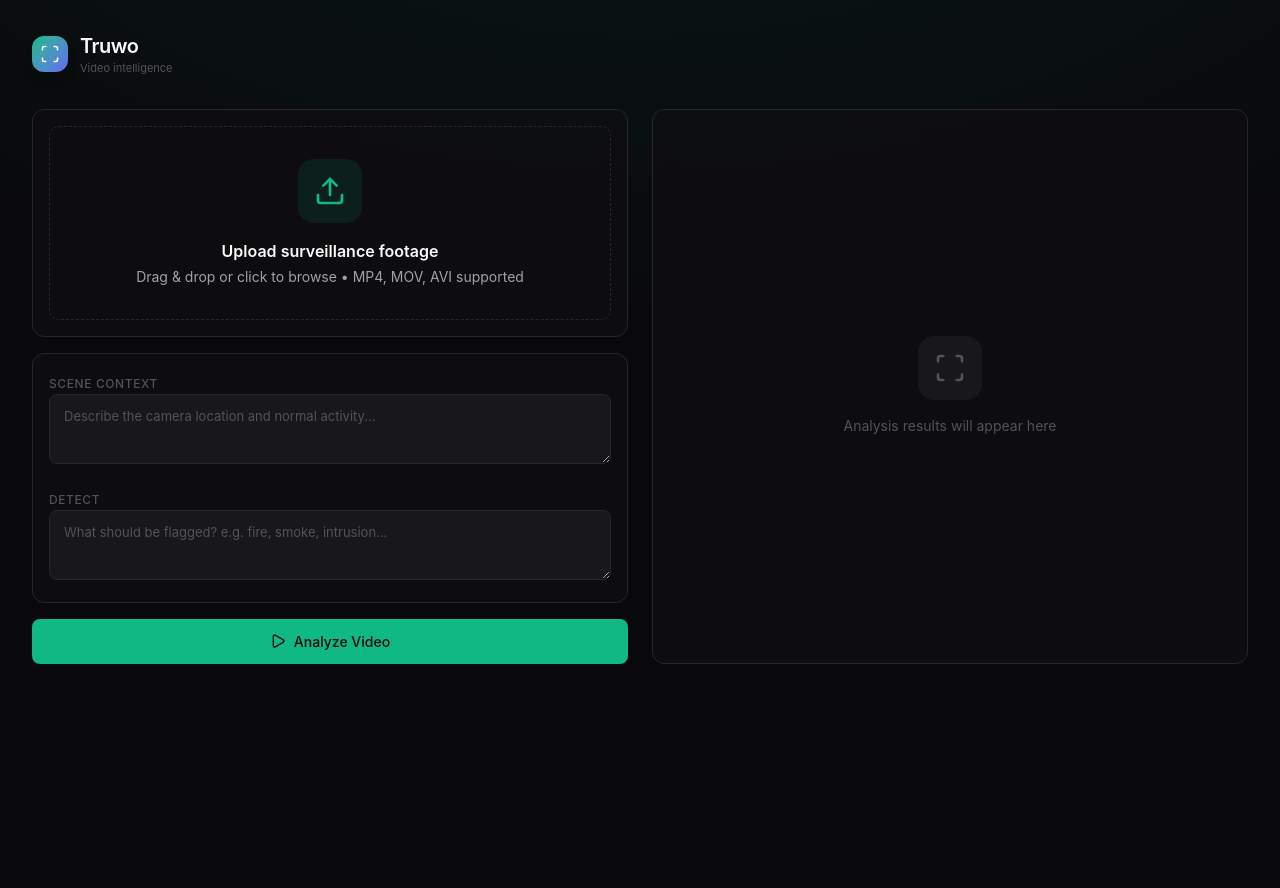
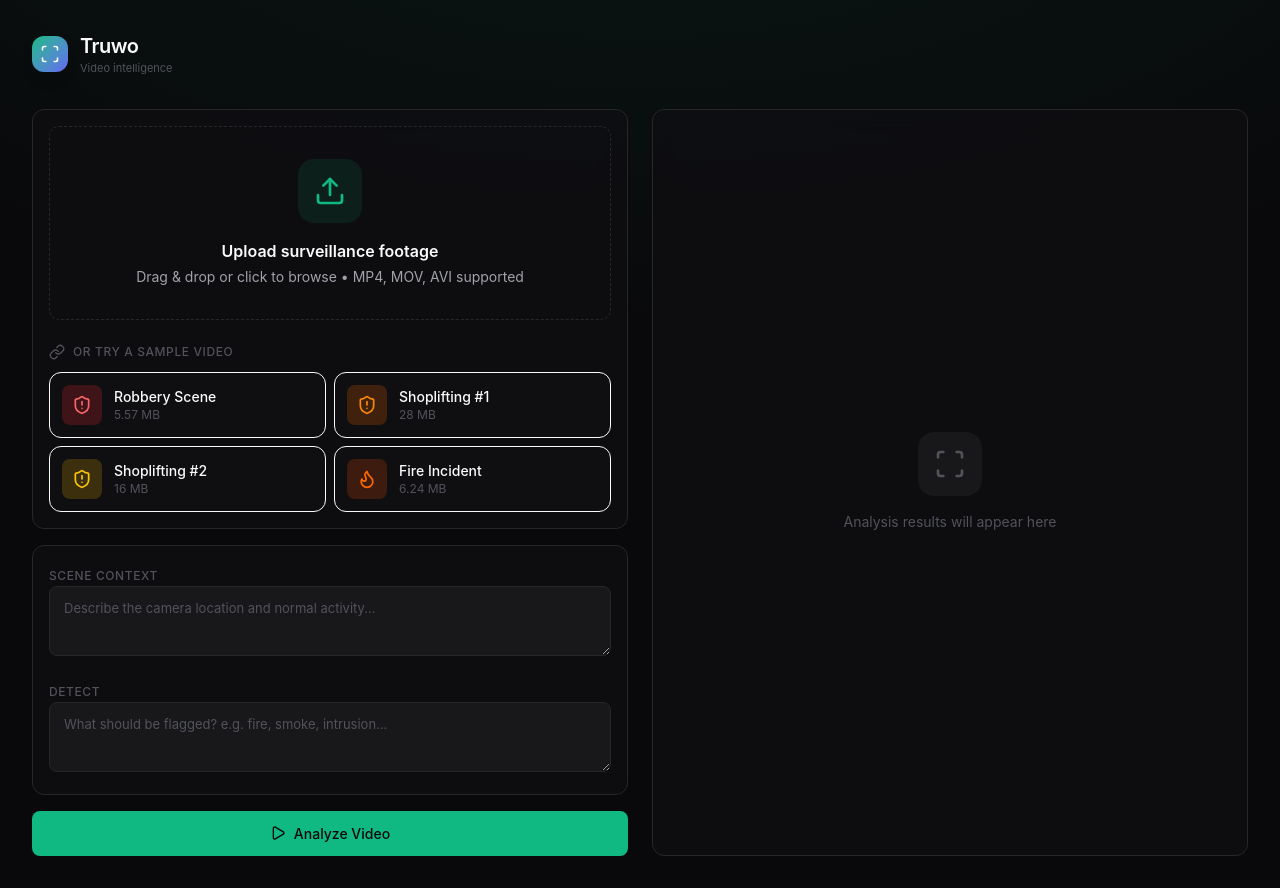
Before and after one commit to shivamsark2001/demo-ai-vid-security, a Next.js app: page / in a window 1280 px wide. Before the commit the page ends 800 px from the top, so only its background shows below. Built offline with nearby package versions, Linux system fonts and the light colour scheme.

Commit message:
feat: Add sample videos for demo
- Add 4 pre-loaded sample videos (Robbery, Shoplifting x2, Fire)
- Sample videos skip upload step since they're already hosted
- Auto-populate context fields when selecting a sample
- Clean UI with icons and visual feedback for sample selection

```diff
--- a/src/app/page.tsx
+++ b/src/app/page.tsx
@@ -3,15 +3,18 @@
 import { useState, useRef, useCallback } from 'react';
 import { Scan, Play } from 'lucide-react';
 import { upload } from '@vercel/blob/client';
-import { VideoUpload } from '@/components/VideoUpload';
+import { VideoUpload, SAMPLE_VIDEOS } from '@/components/VideoUpload';
 import { ContextInput } from '@/components/ContextInput';
 import { AnalysisProgress } from '@/components/AnalysisProgress';
 import { VideoPlayer, VideoPlayerRef } from '@/components/VideoPlayer';
 import { PipelineResults } from '@/components/PipelineResults';
 import { AnalysisStatus, AnalysisResult } from '@/types';
 
+type SampleVideo = typeof SAMPLE_VIDEOS[0];
+
 export default function Home() {
   const [selectedFile, setSelectedFile] = useState<File | null>(null);
+  const [selectedSample, setSelectedSample] = useState<SampleVideo | null>(null);
   const [cameraContext, setCameraContext] = useState('');
   const [detectionTargets, setDetectionTargets] = useState('');
   const [status, setStatus] = useState<AnalysisStatus>('idle');
@@ -24,17 +27,30 @@ export default function Home() {
 
   const handleFileSelect = (file: File) => {
     setSelectedFile(file);
+    setSelectedSample(null);
     const url = URL.createObjectURL(file);
     setVideoUrl(url);
     setResult(null);
     setStatus('idle');
   };
 
+  const handleSampleSelect = (sample: SampleVideo) => {
+    setSelectedSample(sample);
+    setSelectedFile(null);
+    setVideoUrl(sample.url);
+    // Pre-fill context with suggested values
+    setCameraContext(sample.suggestedContext);
+    setDetectionTargets(sample.suggestedTargets);
+    setResult(null);
+    setStatus('idle');
+  };
+
   const handleClearFile = () => {
-    if (videoUrl) {
+    if (videoUrl && selectedFile) {
       URL.revokeObjectURL(videoUrl);
     }
     setSelectedFile(null);
+    setSelectedSample(null);
     setVideoUrl(null);
     setResult(null);
     setStatus('idle');
@@ -88,16 +104,24 @@ export default function Home() {
   };
 
   const handleAnalyze = async () => {
-    if (!selectedFile) return;
+    if (!selectedFile && !selectedSample) return;
 
     let blobUrlToDelete: string | null = null;
 
     try {
+      let blobUrl: string;
+
+      // For sample videos, skip upload - they're already hosted
+      if (selectedSample) {
+        blobUrl = selectedSample.url;
+        setStatus('queued');
+        setProgress(0);
+        setCurrentStep('Starting analysis...');
+      } else if (selectedFile) {
+        // Regular file upload flow
         setStatus('uploading');
         setProgress(0);
         setCurrentStep('Uploading...');
-
-      let blobUrl: string;
 
         try {
           const blob = await upload(selectedFile.name, selectedFile, {
@@ -122,6 +146,9 @@ export default function Home() {
         setStatus('queued');
         setProgress(0);
         setCurrentStep('Starting analysis...');
+      } else {
+        return;
+      }
 
       let useMock = false;
       let jobId = '';
@@ -193,6 +220,7 @@ export default function Home() {
 
   const isAnalyzing = status !== 'idle' && status !== 'completed' && status !== 'failed';
   const hasResults = result !== null;
+  const hasVideo = selectedFile !== null || selectedSample !== null;
 
   return (
     <main className="min-h-screen p-4 md:p-6 lg:p-8">
@@ -218,7 +246,9 @@ export default function Home() {
             <div className="glass-card p-4 animate-slide-up stagger-1">
               <VideoUpload
                 onFileSelect={handleFileSelect}
+                onSampleSelect={handleSampleSelect}
                 selectedFile={selectedFile}
+                selectedSample={selectedSample}
                 onClear={handleClearFile}
                 disabled={isAnalyzing}
               />
@@ -248,7 +278,7 @@ export default function Home() {
             {/* Analyze Button */}
             <button
               onClick={handleAnalyze}
-              disabled={!selectedFile || isAnalyzing}
+              disabled={!hasVideo || isAnalyzing}
               className="btn-primary w-full flex items-center justify-center gap-2 animate-slide-up stagger-3"
             >
               <Play className="w-4 h-4" />
--- a/src/components/VideoUpload.tsx
+++ b/src/components/VideoUpload.tsx
@@ -1,16 +1,73 @@
 'use client';
 
 import { useCallback, useState } from 'react';
-import { Upload, Film, X, FileVideo } from 'lucide-react';
+import { Upload, Film, X, FileVideo, Flame, ShieldAlert, Link } from 'lucide-react';
+
+// Sample videos for demo
+export const SAMPLE_VIDEOS = [
+  {
+    id: 'robbery',
+    name: 'Robbery Scene',
+    url: 'https://82qj2yqd8lzq6kc0.public.blob.vercel-storage.com/Robbery069_x264.mp4',
+    size: '5.57 MB',
+    icon: ShieldAlert,
+    color: 'text-red-400',
+    bgColor: 'bg-red-500/20',
+    suggestedContext: 'Store or bank surveillance camera',
+    suggestedTargets: 'Robbery, theft, armed threat, aggressive behavior',
+  },
+  {
+    id: 'stealing1',
+    name: 'Shoplifting #1',
+    url: 'https://82qj2yqd8lzq6kc0.public.blob.vercel-storage.com/Stealing006_x264.mp4',
+    size: '28 MB',
+    icon: ShieldAlert,
+    color: 'text-orange-400',
+    bgColor: 'bg-orange-500/20',
+    suggestedContext: 'Retail store surveillance camera',
+    suggestedTargets: 'Shoplifting, theft, concealing merchandise',
+  },
+  {
+    id: 'stealing2',
+    name: 'Shoplifting #2',
+    url: 'https://82qj2yqd8lzq6kc0.public.blob.vercel-storage.com/Stealing012_x264.mp4',
+    size: '16 MB',
+    icon: ShieldAlert,
+    color: 'text-yellow-400',
+    bgColor: 'bg-yellow-500/20',
+    suggestedContext: 'Retail store surveillance camera',
+    suggestedTargets: 'Shoplifting, theft, suspicious behavior',
+  },
+  {
+    id: 'fire',
+    name: 'Fire Incident',
+    url: 'https://82qj2yqd8lzq6kc0.public.blob.vercel-storage.com/WhatsApp%20Video%202026-01-21%20at%2018.54.28.mp4',
+    size: '6.24 MB',
+    icon: Flame,
+    color: 'text-orange-500',
+    bgColor: 'bg-orange-600/20',
+    suggestedContext: 'Building or facility surveillance camera',
+    suggestedTargets: 'Fire, smoke, flames, burning, safety hazard',
+  },
+];
 
 interface VideoUploadProps {
   onFileSelect: (file: File) => void;
+  onSampleSelect?: (sample: typeof SAMPLE_VIDEOS[0]) => void;
   selectedFile: File | null;
+  selectedSample?: typeof SAMPLE_VIDEOS[0] | null;
   onClear: () => void;
   disabled?: boolean;
 }
 
-export function VideoUpload({ onFileSelect, selectedFile, onClear, disabled }: VideoUploadProps) {
+export function VideoUpload({
+  onFileSelect,
+  onSampleSelect,
+  selectedFile,
+  selectedSample,
+  onClear,
+  disabled
+}: VideoUploadProps) {
   const [isDragOver, setIsDragOver] = useState(false);
 
   const handleDrop = useCallback((e: React.DragEvent) => {
@@ -48,6 +105,7 @@ export function VideoUpload({ onFileSelect, selectedFile, onClear, disabled }: V
     return `${(bytes / (1024 * 1024)).toFixed(1)} MB`;
   };
 
+  // Show selected file
   if (selectedFile) {
     return (
       <div className="upload-zone has-file">
@@ -81,7 +139,49 @@ export function VideoUpload({ onFileSelect, selectedFile, onClear, disabled }: V
     );
   }
 
+  // Show selected sample video
+  if (selectedSample) {
+    const Icon = selectedSample.icon;
     return (
+      <div className="upload-zone has-file">
+        <div className="flex items-center justify-between">
+          <div className="flex items-center gap-4">
+            <div className={`w-14 h-14 rounded-xl ${selectedSample.bgColor} flex items-center justify-center`}>
+              <Icon className={`w-7 h-7 ${selectedSample.color}`} />
+            </div>
+            <div className="text-left">
+              <div className="flex items-center gap-2">
+                <p className="font-semibold text-[var(--text-primary)]">
+                  {selectedSample.name}
+                </p>
+                <span className="px-2 py-0.5 text-[10px] font-medium bg-[var(--accent-primary)]/20 text-[var(--accent-primary)] rounded-full">
+                  SAMPLE
+                </span>
+              </div>
+              <p className="text-sm text-[var(--text-secondary)]">
+                {selectedSample.size} • Pre-loaded demo video
+              </p>
+            </div>
+          </div>
+          {!disabled && (
+            <button
+              onClick={(e) => {
+                e.stopPropagation();
+                onClear();
+              }}
+              className="w-10 h-10 rounded-lg bg-[var(--bg-tertiary)] flex items-center justify-center hover:bg-[var(--accent-danger)]/20 transition-colors group"
+            >
+              <X className="w-5 h-5 text-[var(--text-secondary)] group-hover:text-[var(--accent-danger)]" />
+            </button>
+          )}
+        </div>
+      </div>
+    );
+  }
+
+  return (
+    <div className="space-y-4">
+      {/* Upload zone */}
       <label
         className={`upload-zone block ${isDragOver ? 'dragover' : ''} ${disabled ? 'opacity-50 cursor-not-allowed' : ''}`}
         onDrop={handleDrop}
@@ -113,5 +213,50 @@ export function VideoUpload({ onFileSelect, selectedFile, onClear, disabled }: V
           </div>
         </div>
       </label>
+
+      {/* Sample videos section */}
+      {onSampleSelect && (
+        <div className="pt-2">
+          <div className="flex items-center gap-2 mb-3">
+            <Link className="w-4 h-4 text-[var(--text-muted)]" />
+            <p className="text-xs font-medium text-[var(--text-muted)] uppercase tracking-wider">
+              Or try a sample video
+            </p>
+          </div>
+          <div className="grid grid-cols-2 gap-2">
+            {SAMPLE_VIDEOS.map((sample) => {
+              const Icon = sample.icon;
+              return (
+                <button
+                  key={sample.id}
+                  onClick={() => !disabled && onSampleSelect(sample)}
+                  disabled={disabled}
+                  className={`
+                    flex items-center gap-3 p-3 rounded-xl border border-[var(--border-subtle)]
+                    bg-[var(--bg-secondary)] hover:bg-[var(--bg-tertiary)]
+                    hover:border-[var(--accent-primary)]/30
+                    transition-all duration-200 text-left group
+                    ${disabled ? 'opacity-50 cursor-not-allowed' : 'cursor-pointer'}
+                  `}
+                >
+                  <div className={`w-10 h-10 rounded-lg ${sample.bgColor} flex items-center justify-center flex-shrink-0
+                    group-hover:scale-110 transition-transform`}>
+                    <Icon className={`w-5 h-5 ${sample.color}`} />
+                  </div>
+                  <div className="min-w-0">
+                    <p className="text-sm font-medium text-[var(--text-primary)] truncate">
+                      {sample.name}
+                    </p>
+                    <p className="text-xs text-[var(--text-muted)]">
+                      {sample.size}
+                    </p>
+                  </div>
+                </button>
+              );
+            })}
+          </div>
+        </div>
+      )}
+    </div>
   );
 }
```
Lines whose indentation alone changed are shown as unchanged.
